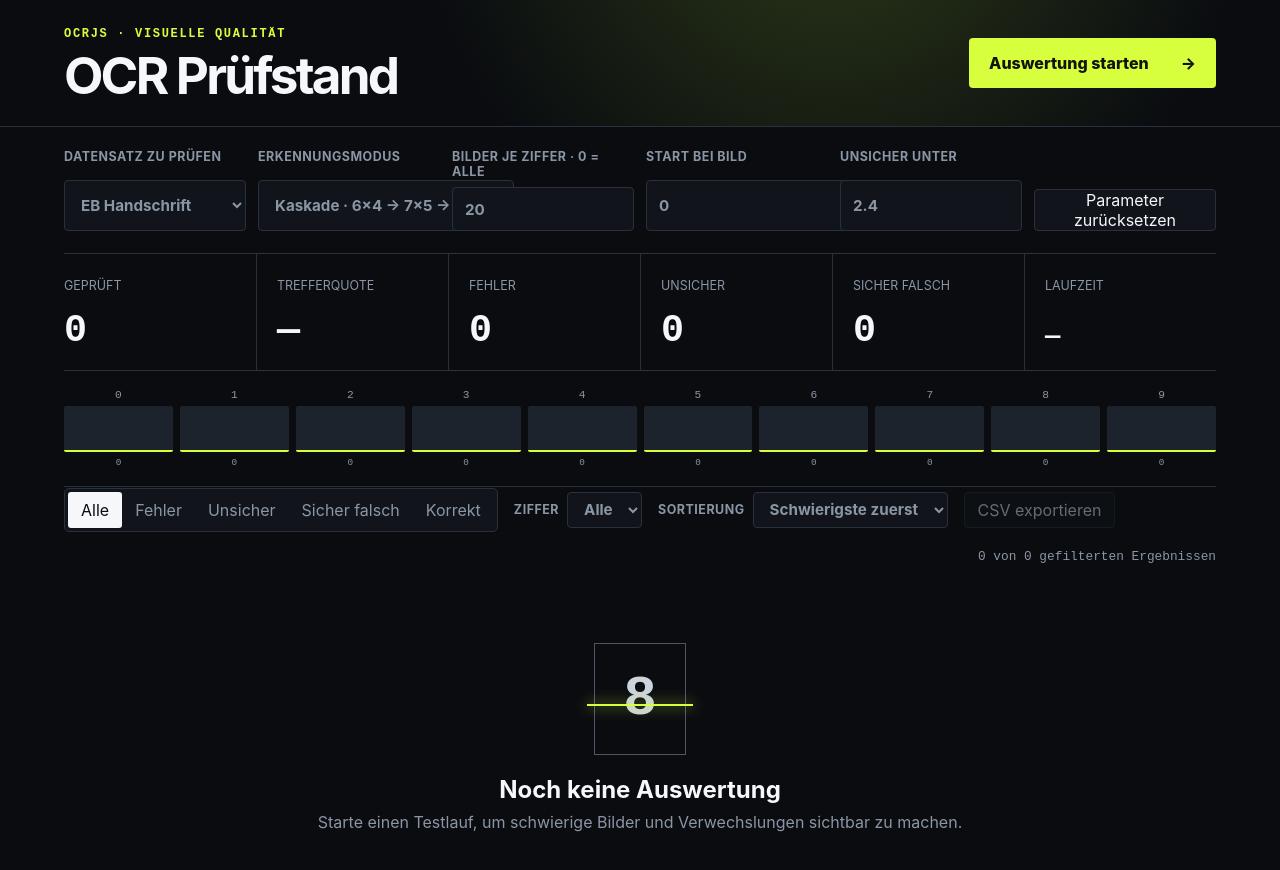
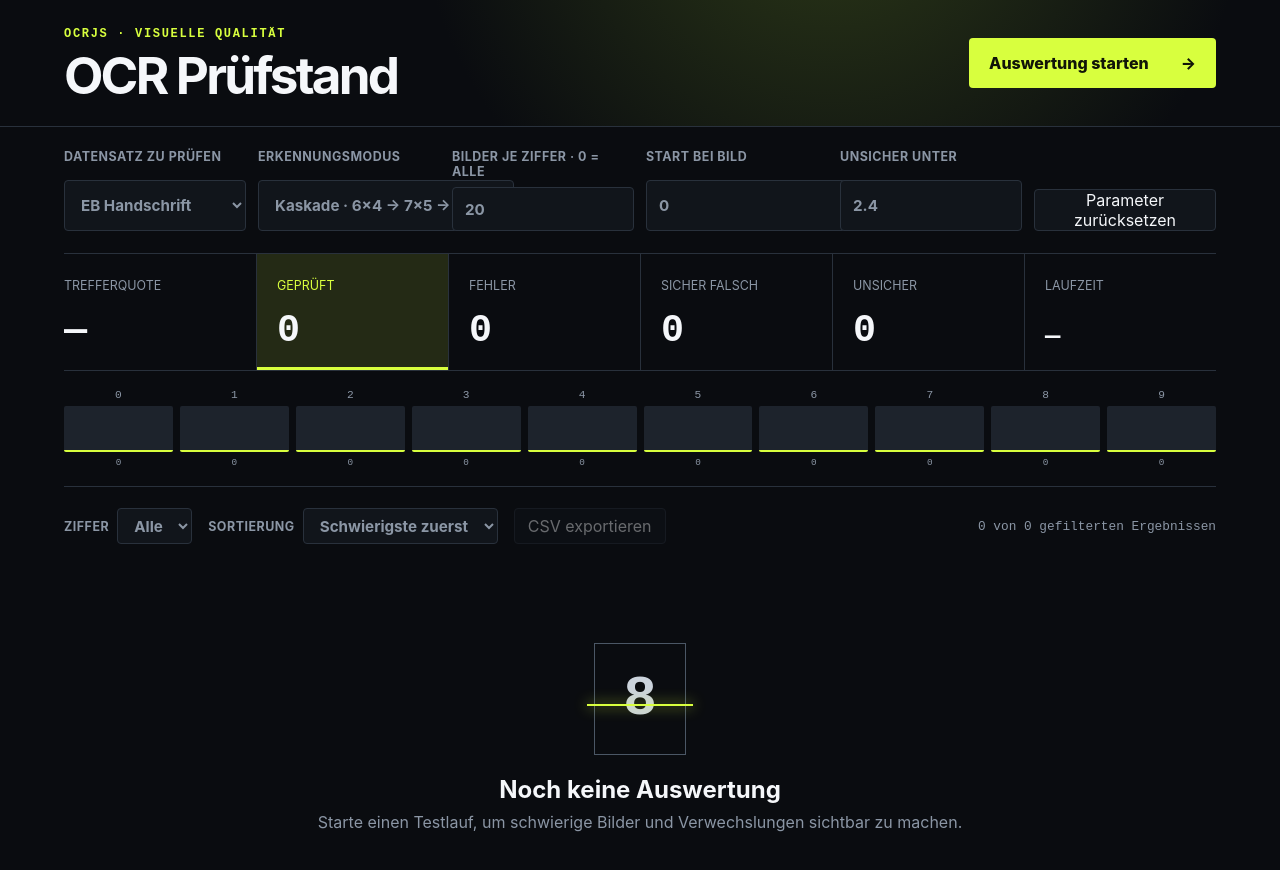
Before and after one commit to eb58/ocrjs, a website: page visual-tests/index.html in a window 1280 px wide. Both pictures are taken after a click on the button "Parameter zurücksetzen". Drawn offline with Linux system fonts and the light colour scheme.

Commit message:
Make the summary tiles the status filter, drop the separate toolbar
Reorder: Trefferquote, Geprueft, Fehler, Sicher falsch, Unsicher,
Laufzeit. The first five are clickable (and keyboard-focusable) and
apply the corresponding status filter, replacing the old "Alle Fehler
Unsicher Sicher falsch Korrekt" button row - one control instead of
two doing the same thing. Clicking scrolls the gallery into view.
Active tile gets an accent underline/tint instead of the old
segmented-button highlight.

```diff
--- a/visual-tests/app.js
+++ b/visual-tests/app.js
@@ -32,7 +32,6 @@ const elements = {
   run: $('#runButton'),
   reset: $('#resetButton'),
   sort: $('#sort'),
-  statusFilter: $('#statusFilter'),
   threshold: $('#threshold'),
   total: $('#total'),
   uncertain: $('#uncertain'),
@@ -63,11 +62,11 @@ const restoreSettings = () => {
   ['dataset', 'mode', 'limit', 'offset', 'threshold', 'digit', 'sort'].forEach((name) =>
     restoreControl(elements[name], settings[name])
   );
-  const statusButtons = [...elements.statusFilter.querySelectorAll('button')];
-  const statusButton = statusButtons.find((button) => button.dataset.status === settings.status);
-  if (!statusButton) return;
+  const statusTiles = [...document.querySelectorAll('.summary article[data-status]')];
+  const statusTile = statusTiles.find((tile) => tile.dataset.status === settings.status);
+  if (!statusTile) return;
   state.status = settings.status;
-  statusButtons.forEach((button) => button.classList.toggle('active', button === statusButton));
+  statusTiles.forEach((tile) => tile.classList.toggle('active', tile === statusTile));
 };
 
 const saveSettings = () => {
@@ -97,8 +96,8 @@ const resetSettings = () => {
   state.status = 'all';
   state.results = [];
   state.visible = PAGE_SIZE;
-  elements.statusFilter.querySelectorAll('button').forEach((button) => {
-    button.classList.toggle('active', button.dataset.status === state.status);
+  document.querySelectorAll('.summary article[data-status]').forEach((tile) => {
+    tile.classList.toggle('active', tile.dataset.status === state.status);
   });
   elements.export.disabled = true;
   saveSettings();
@@ -179,7 +178,13 @@ const showDetails = (result) => {
       'div',
       {},
       el('p', { className: 'eyebrow', textContent: `${result.dimension} · KONFIDENZ ${result.confidence.toFixed(2)}` }),
-      el('h2', {}, document.createTextNode(`${result.expected} `), el('span', { textContent: '→' }), document.createTextNode(` ${result.prediction}`)),
+      el(
+        'h2',
+        {},
+        document.createTextNode(`${result.expected} `),
+        el('span', { textContent: '→' }),
+        document.createTextNode(` ${result.prediction}`)
+      ),
       el('p', {
         className: `detail-status ${result.correct ? 'ok' : 'bad'}`,
         textContent: result.correct ? 'Richtig erkannt' : 'Falsch erkannt',
@@ -217,7 +222,10 @@ const renderCards = () => {
   elements.empty.hidden = state.results.length > 0;
 };
 
-const formatDuration = (ms) => (ms < 60000 ? `${(ms / 1000).toFixed(1)} s` : `${Math.floor(ms / 60000)}:${String(Math.floor(ms / 1000) % 60).padStart(2, '0')} min`);
+const formatDuration = (ms) =>
+  ms < 60000
+    ? `${(ms / 1000).toFixed(1)} s`
+    : `${Math.floor(ms / 60000)}:${String(Math.floor(ms / 1000) % 60).padStart(2, '0')} min`;
 
 const renderSummary = () => {
   const correct = state.results.filter((result) => result.correct).length;
@@ -230,7 +238,9 @@ const renderSummary = () => {
   elements.uncertain.textContent = uncertain;
   elements.falseSecure.textContent = falseSecure;
   elements.duration.textContent = state.results.length ? formatDuration(state.durationMs) : '—';
-  elements.duration.title = state.results.length ? `${Math.round(state.results.length / (state.durationMs / 1000 || 1))} Bilder/s` : '';
+  elements.duration.title = state.results.length
+    ? `${Math.round(state.results.length / (state.durationMs / 1000 || 1))} Bilder/s`
+    : '';
   elements.distribution.innerHTML = Array.from({ length: 10 }, (_, digit) => {
     const results = state.results.filter((result) => result.expected === digit);
     const rate = results.length ? results.filter((result) => result.correct).length / results.length : 0;
@@ -255,7 +265,8 @@ const run = async () => {
   const showProgress = () => {
     const elapsed = performance.now() - startedAt;
     const done = progress.results.length;
-    const eta = done && progress.total > done ? ` · noch ca. ${formatDuration((elapsed / done) * (progress.total - done))}` : '';
+    const eta =
+      done && progress.total > done ? ` · noch ca. ${formatDuration((elapsed / done) * (progress.total - done))}` : '';
     loading.textContent = `${done} von ${progress.total} Bildern · ${formatDuration(elapsed)}${eta}`;
   };
   const timer = setInterval(showProgress, 100);
@@ -364,14 +375,27 @@ elements.threshold.addEventListener('input', () => {
   renderSummary();
   resetAndRender();
 });
-elements.statusFilter.addEventListener('click', (event) => {
-  const button = event.target.closest('button');
-  if (!button) return;
-  state.status = button.dataset.status;
+const applyStatus = (status) => {
+  state.status = status;
   state.visible = PAGE_SIZE;
-  document.querySelectorAll('#statusFilter button').forEach((item) => item.classList.toggle('active', item === button));
+  document
+    .querySelectorAll('.summary article[data-status]')
+    .forEach((tile) => tile.classList.toggle('active', tile.dataset.status === status));
   saveSettings();
   renderCards();
+};
+document.querySelectorAll('.summary article[data-status]').forEach((tile) => {
+  const select = () => {
+    applyStatus(tile.dataset.status);
+    elements.gallery.scrollIntoView({ behavior: 'smooth', block: 'start' });
+  };
+  tile.addEventListener('click', select);
+  tile.addEventListener('keydown', (event) => {
+    if (event.key === 'Enter' || event.key === ' ') {
+      event.preventDefault();
+      select();
+    }
+  });
 });
 $('.dialog-close').addEventListener('click', () => elements.details.close());
 elements.details.addEventListener('click', (event) => {
--- a/visual-tests/index.html
+++ b/visual-tests/index.html
@@ -53,23 +53,26 @@
       </section>
 
       <section class="summary" aria-live="polite">
-        <article><span>Geprüft</span><strong id="total">—</strong></article>
-        <article><span>Trefferquote</span><strong id="accuracy">—</strong></article>
-        <article><span>Fehler</span><strong id="errors">—</strong></article>
-        <article><span>Unsicher</span><strong id="uncertain">—</strong></article>
-        <article><span>Sicher falsch</span><strong id="falseSecure">—</strong></article>
+        <article data-status="correct" tabindex="0" role="button">
+          <span>Trefferquote</span><strong id="accuracy">—</strong>
+        </article>
+        <article class="active" data-status="all" tabindex="0" role="button">
+          <span>Geprüft</span><strong id="total">—</strong>
+        </article>
+        <article data-status="error" tabindex="0" role="button">
+          <span>Fehler</span><strong id="errors">—</strong>
+        </article>
+        <article data-status="false-secure" tabindex="0" role="button">
+          <span>Sicher falsch</span><strong id="falseSecure">—</strong>
+        </article>
+        <article data-status="uncertain" tabindex="0" role="button">
+          <span>Unsicher</span><strong id="uncertain">—</strong>
+        </article>
         <article><span>Laufzeit</span><strong id="duration">—</strong></article>
         <div class="distribution" id="distribution" aria-label="Trefferquote pro Ziffer"></div>
       </section>
 
       <section class="toolbar" aria-label="Ergebnisse filtern">
-        <div class="segmented" id="statusFilter">
-          <button class="active" data-status="all" type="button">Alle</button>
-          <button data-status="error" type="button">Fehler</button>
-          <button data-status="uncertain" type="button">Unsicher</button>
-          <button data-status="false-secure" type="button">Sicher falsch</button>
-          <button data-status="correct" type="button">Korrekt</button>
-        </div>
         <label class="compact">
           Ziffer
           <select id="digitFilter">
--- a/visual-tests/styles.css
+++ b/visual-tests/styles.css
@@ -132,6 +132,20 @@ button:focus-visible {
   padding-left: 20px;
   border-left: 1px solid var(--line);
 }
+.summary article[data-status] {
+  cursor: pointer;
+}
+.summary article[data-status]:hover,
+.summary article[data-status]:focus-visible {
+  background: var(--panel);
+}
+.summary article[data-status].active {
+  background: color-mix(in srgb, var(--accent) 12%, transparent);
+  box-shadow: inset 0 -3px 0 var(--accent);
+}
+.summary article[data-status].active span {
+  color: var(--accent);
+}
 .summary article span {
   color: var(--muted);
   font-size: 0.78rem;
@@ -179,28 +193,6 @@ button:focus-visible {
   align-items: center;
   gap: 16px;
   flex-wrap: wrap;
-}
-.segmented {
-  max-width: 100%;
-  display: flex;
-  flex-wrap: wrap;
-  padding: 3px;
-  background: var(--panel);
-  border: 1px solid var(--line);
-  border-radius: 5px;
-}
-.segmented button {
-  flex: 0 0 auto;
-  padding: 8px 13px;
-  border: 0;
-  border-radius: 3px;
-  background: transparent;
-  color: var(--muted);
-  cursor: pointer;
-}
-.segmented button.active {
-  background: var(--text);
-  color: var(--bg);
 }
 .compact {
   flex: 0 0 auto;
@@ -594,9 +586,6 @@ dialog::backdrop {
     padding: 14px 0;
     align-items: stretch;
   }
-  .segmented {
-    width: 100%;
-  }
   .compact {
     flex: 1;
   }
```
